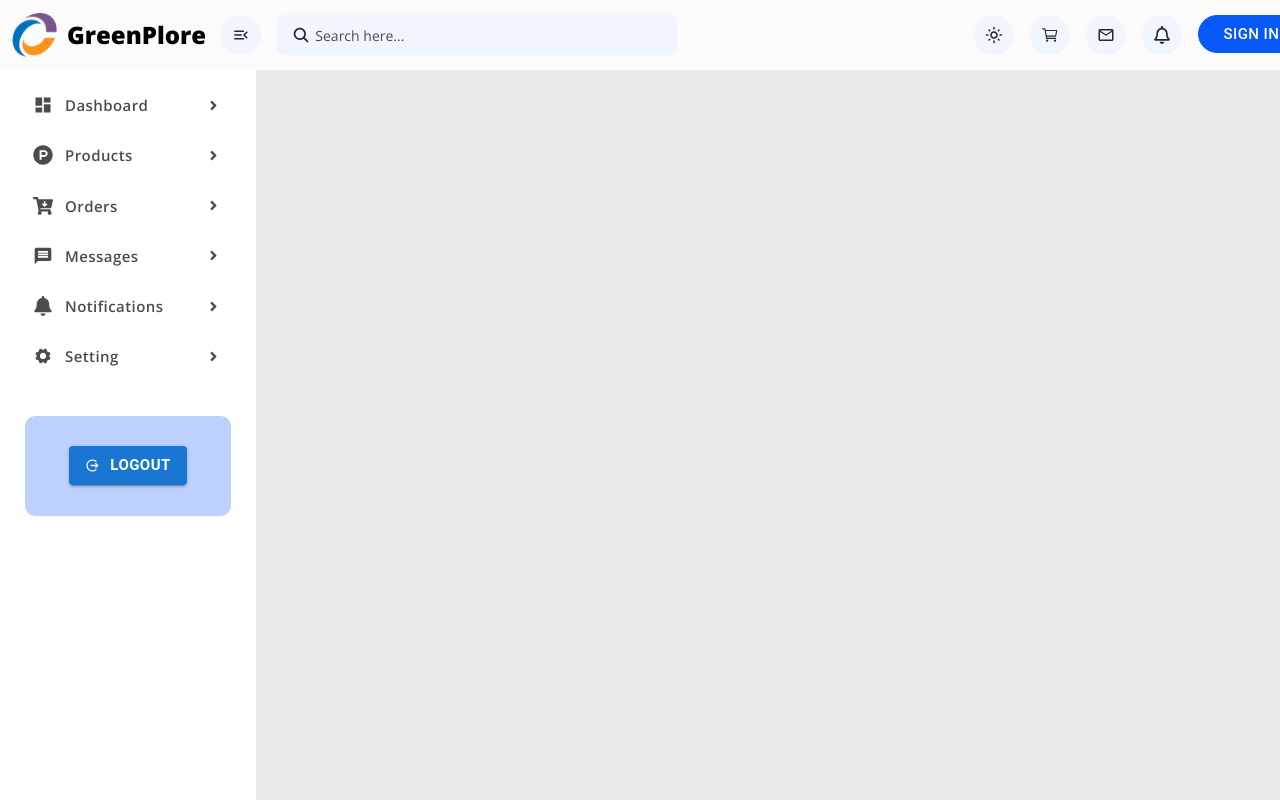
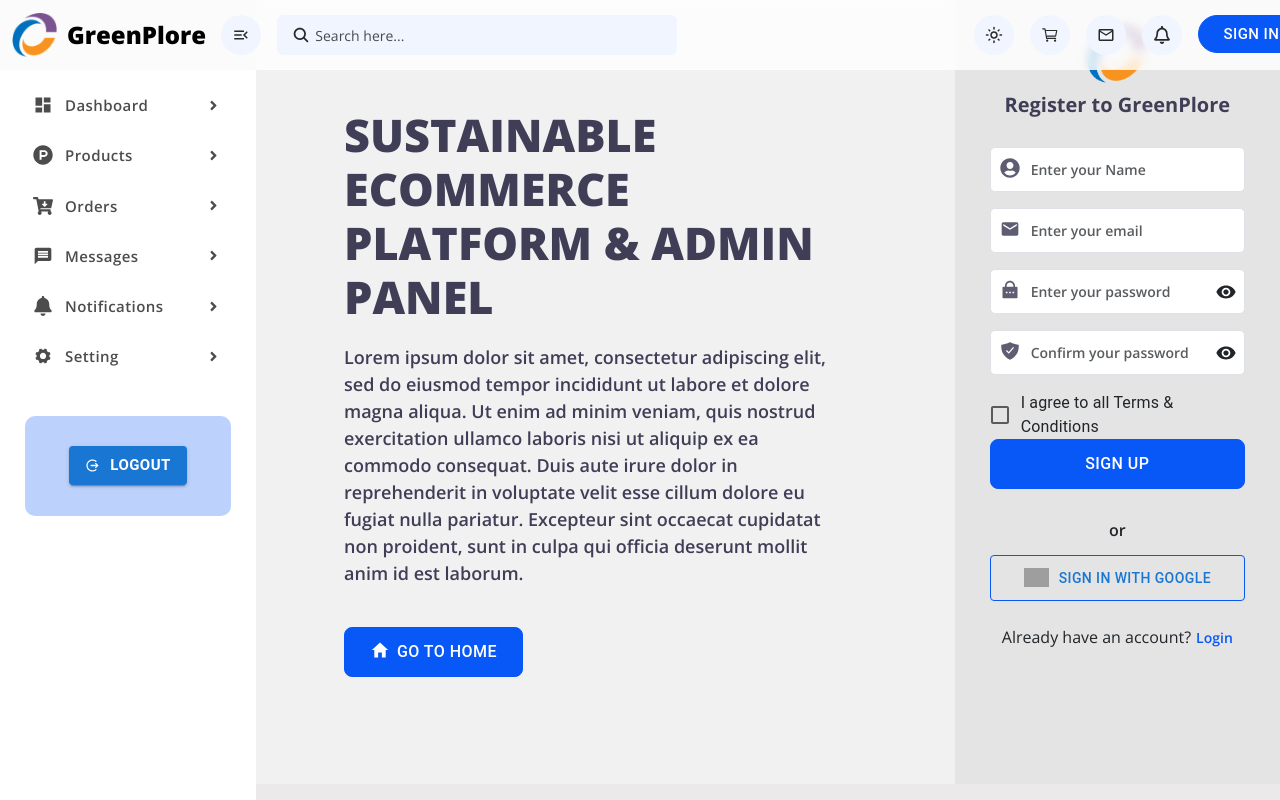
Before and after one commit to Adiaparmar/Full-Stack-ECommerce, a React (Create React App) app in the folder admin/: page /signUp in a window 1280 px wide. Built offline with nearby package versions, Linux system fonts and the light colour scheme; grey boxes are pictures that could not be loaded.

Commit message:
SIgnUp Page

```diff
--- a/admin/src/App.css
+++ b/admin/src/App.css
@@ -21,6 +21,16 @@ body {
   background: transparent !important;
 }
 
+h1,
+h2,
+h3,
+h4,
+h5,
+h6,
+p {
+  color: #403e57;
+}
+
 .btn-blue {
   background: #0858f7 !important;
   border: 1px solid #0858f7 !important;
@@ -41,6 +51,12 @@ body {
 .btn-big {
   padding: 10px 25px !important;
   font-size: 16px !important;
+}
+
+.btn-big svg {
+  font-size: 20px !important;
+  margin-right: 7px;
+  margin-bottom: 3px;
 }
 
 .btn-round {
@@ -774,3 +790,39 @@ table td .info {
 .footer {
   padding: 10px !important;
 }
+
+.signUpSection {
+  background: #f1f1f1 !important;
+  padding: 0px 0px !important;
+  height: auto !important;
+}
+
+.signUpSection .loginBox {
+  background: #e4e4e4 !important;
+  width: 100% !important;
+  padding: 25px 5px !important;
+}
+
+.signUpSection .loginBox .wrapper {
+  border: 0px !important;
+  background: transparent !important;
+  padding-top: 10px !important;
+}
+
+.signUpSection .part1 {
+  padding-left: 100px;
+  padding-right: 100px;
+}
+
+.signUpSection .part1 h1 {
+  font-size: 45px;
+  font-weight: 800;
+  margin-bottom: 20px;
+  margin-top: 0px;
+  padding-top: 0px;
+}
+
+.signUpSection .part1 p {
+  font-size: 18px;
+  font-weight: 600;
+}
--- a/admin/src/App.js
+++ b/admin/src/App.js
@@ -6,20 +6,22 @@ import Header from "./components/Header";
 import Sidebar from "./components/Sidebar";
 import { createContext, useState } from "react";
 import Login from "./pages/Login";
+import SignUp from "./pages/SignUp";
 
 const MyContext = createContext();
 
 function App() {
   const [isToggleSidebar, setIsToggleSidebar] = useState(false);
   const [isLogin, setIsLogin] = useState(false);
-  const [isHideSidebarAndHeader, setIsHideSidebarAndHeader] = useState(false);
+  const [isHideSidebarAndHeader, setisHideSidebarAndHeader] = useState(false);
+
   const values = {
     isToggleSidebar,
     setIsToggleSidebar,
     isLogin,
     setIsLogin,
     isHideSidebarAndHeader,
-    setIsHideSidebarAndHeader,
+    setisHideSidebarAndHeader,
   };
 
   return (
@@ -46,6 +48,7 @@ function App() {
               <Route path="/" exact={true} element={<Dashboard />} />
               <Route path="/dashboard" exact={true} element={<Dashboard />} />
               <Route path="/login" exact={true} element={<Login />} />
+              <Route path="/signUp" exact={true} element={<SignUp />} />
             </Routes>
           </div>
         </div>
--- a/admin/src/pages/Dashboard/index.js
+++ b/admin/src/pages/Dashboard/index.js
@@ -3,7 +3,7 @@ import { IoIosTimer, IoMdCart } from "react-icons/io";
 import { MdDelete, MdShoppingBag } from "react-icons/md";
 import { GiStarsStack } from "react-icons/gi";
 import DashboardBox from "./components/dashboardBox";
-import { useState } from "react";
+import { useContext, useEffect, useState } from "react";
 import { Button, Menu, MenuItem } from "@mui/material";
 import { HiDotsVertical } from "react-icons/hi";
 import { Chart } from "react-google-charts";
@@ -11,6 +11,7 @@ import { Chart } from "react-google-charts";
 import FormControl from "@mui/material/FormControl";
 import Select from "@mui/material/Select";
 import Pagination from "@mui/material/Pagination";
+import { MyContext } from "../../App";
 
 export const data = [
   ["Year", "Sales", "Expenses"],
@@ -32,6 +33,11 @@ const Dashboard = () => {
   const open = Boolean(anchorEl);
 
   const ITEM_HEIGHT = 48;
+  const context = useContext(MyContext);
+  useEffect(() => {
+    context.setisHideSidebarAndHeader(false);
+  }, [context]);
+
   const handleClick = (event) => {
     setAnchorEl(event.currentTarget);
   };
--- a/admin/src/pages/Login/index.js
+++ b/admin/src/pages/Login/index.js
@@ -13,7 +13,7 @@ const Login = () => {
   const [isPasswordShow, setIsPasswordShow] = useState(false);
   const context = useContext(MyContext);
   useEffect(() => {
-    context.setIsHideSidebarAndHeader(true);
+    context.setisHideSidebarAndHeader(true);
   });
   const focusInput = (index) => {
     setInputIndex(index);
--- /dev/null
+++ b/admin/src/pages/SignUp/index.js
@@ -0,0 +1,201 @@
+import { useContext, useEffect, useState } from "react";
+import Logo from "../../assets/images/logo.png";
+// import { MyContext } from "../../App";
+import { MdEmail } from "react-icons/md";
+import { RiLockPasswordFill } from "react-icons/ri";
+import { IoMdEye } from "react-icons/io";
+import { IoMdEyeOff } from "react-icons/io";
+import { Button } from "@mui/material";
+import { Link } from "react-router-dom";
+import { FaUserCircle } from "react-icons/fa";
+import { IoShieldCheckmarkSharp } from "react-icons/io5";
+import FormControlLabel from "@mui/material/FormControlLabel";
+import CheckBox from "@mui/material/Checkbox";
+import { IoMdHome } from "react-icons/io";
+
+const SignUp = () => {
+  const [inputIndex, setInputIndex] = useState(null);
+  const [isPasswordShow, setIsPasswordShow] = useState(false);
+  const [isShowConfirmPassword, setIsShowConfirmPassword] = useState(false);
+  //   const context = useContext(MyContext);
+
+  //   useEffect(() => {
+  //     context.setIsHideSidebarAndHeader(true);
+  //   }, [context]);
+  const focusInput = (index) => {
+    setInputIndex(index);
+  };
+
+  return (
+    <section className="loginSection signUpSection">
+      <div className="row">
+        <div className="col-md-8 d-flex align-items-center flex-column part1 justify-content-center">
+          <h1>SUSTAINABLE ECOMMERCE PLATFORM & ADMIN PANEL</h1>
+          <p>
+            Lorem ipsum dolor sit amet, consectetur adipiscing elit, sed do
+            eiusmod tempor incididunt ut labore et dolore magna aliqua. Ut enim
+            ad minim veniam, quis nostrud exercitation ullamco laboris nisi ut
+            aliquip ex ea commodo consequat. Duis aute irure dolor in
+            reprehenderit in voluptate velit esse cillum dolore eu fugiat nulla
+            pariatur. Excepteur sint occaecat cupidatat non proident, sunt in
+            culpa qui officia deserunt mollit anim id est laborum.
+          </p>
+          <div className="w-100 mt-4">
+            <Link to={"/"}>
+              <Button className="btn-blue btn-lg btn-big">
+                <IoMdHome />
+                Go To Home
+              </Button>
+            </Link>
+          </div>
+        </div>
+
+        <div className="col-md-4 pr-0">
+          <div className="loginBox">
+            <div className="logo text-center">
+              <img src={Logo} alt="logo" width="60px" />
+              <h5 className="font-weight-bold log-log">
+                Register to GreenPlore
+              </h5>
+            </div>
+            <div className="wrapper card border p-4">
+              <form>
+                <div
+                  className={`form-group mb-3 position-relative ${
+                    inputIndex === 0 && "focus"
+                  }`}
+                >
+                  <span className="icon">
+                    <FaUserCircle />
+                  </span>
+                  <input
+                    type="text"
+                    className="form-control"
+                    placeholder="Enter your Name"
+                    onFocus={() => focusInput(0)}
+                    onBlur={() => setInputIndex(null)}
+                  />
+                </div>
+
+                <div
+                  className={`form-group mb-3 position-relative ${
+                    inputIndex === 1 && "focus"
+                  }`}
+                >
+                  <span className="icon">
+                    <MdEmail />
+                  </span>
+                  <input
+                    type="text"
+                    className="form-control"
+                    placeholder="Enter your email"
+                    onFocus={() => focusInput(1)}
+                    onBlur={() => setInputIndex(null)}
+                  />
+                </div>
+
+                <div
+                  className={`form-group mb-3 position-relative ${
+                    inputIndex === 2 && "focus"
+                  }`}
+                >
+                  <span className="icon">
+                    <RiLockPasswordFill />
+                  </span>
+                  <input
+                    type={`${isPasswordShow === true ? "text" : "password"}`}
+                    className="form-control"
+                    placeholder="Enter your password"
+                    onFocus={() => focusInput(2)}
+                    onBlur={() => setInputIndex(null)}
+                  />
+                  <span
+                    className="toggleShowPassword"
+                    onClick={() => {
+                      setIsPasswordShow(!isPasswordShow);
+                    }}
+                  >
+                    {isPasswordShow === true ? <IoMdEyeOff /> : <IoMdEye />}
+                  </span>
+                </div>
+
+                <div
+                  className={`form-group mb-3 position-relative ${
+                    inputIndex === 3 && "focus"
+                  }`}
+                >
+                  <span className="icon">
+                    <IoShieldCheckmarkSharp />
+                  </span>
+                  <input
+                    type={`${
+                      isShowConfirmPassword === true ? "text" : "password"
+                    }`}
+                    className="form-control"
+                    placeholder="Confirm your password"
+                    onFocus={() => focusInput(3)}
+                    onBlur={() => setInputIndex(null)}
+                  />
+                  <span
+                    className="toggleShowPassword"
+                    onClick={() => {
+                      setIsShowConfirmPassword(!isShowConfirmPassword);
+                    }}
+                  >
+                    {isShowConfirmPassword === true ? (
+                      <IoMdEyeOff />
+                    ) : (
+                      <IoMdEye />
+                    )}
+                  </span>
+                </div>
+
+                <FormControlLabel
+                  control={<CheckBox />}
+                  label="I agree to all Terms & Conditions"
+                />
+
+                <div className="form-group mb-3">
+                  <Button className="btn-blue btn-big w-100">Sign Up</Button>
+                </div>
+
+                <div className="form-group text-center mb-2">
+                  <div className="d-flex align-items-center justify-content-center or">
+                    <span className="line"></span>
+                    <span className="txt">or</span>
+                    <span className="line"></span>
+                  </div>
+
+                  <Button
+                    variable="outlined"
+                    className="w-100 btn-lg loginWithGoogle btn-big"
+                  >
+                    <img
+                      src="https://cdn4.iconfinder.com/data/icons/logos-brands-7/512/google_logo-google_icongoogle-512.png"
+                      alt="google"
+                      width="25px"
+                      className="mr-4 google"
+                    />
+                    Sign in with google
+                  </Button>
+                </div>
+              </form>
+              <div className="form-group text-center d-block mt-3">
+                <span className="txt">
+                  Already have an account?
+                  <Link to={"/login"} className="link color">
+                    Login
+                  </Link>
+                </span>
+              </div>
+            </div>
+
+            <div className="wrapper card border footer"></div>
+          </div>
+        </div>
+      </div>
+    </section>
+  );
+};
+
+export default SignUp;
```
